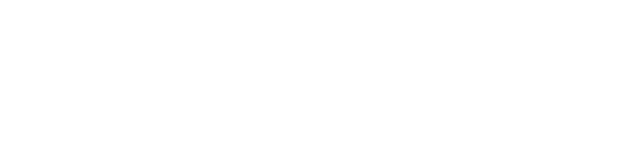
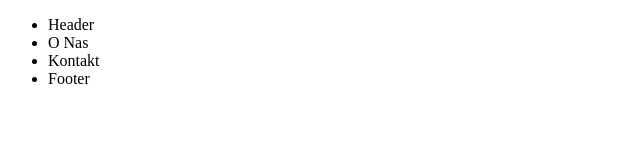
Before and after one commit to mludwig99/14-struktura-html5, a plain HTML site: page index.html in a window 1280 px wide. Shown: the whole page, without its empty margins (0-640 px from the left). Drawn offline with Linux system fonts and the light colour scheme.

Commit message:
14-struktura-html5-poprawione

```diff
--- a/index.html
+++ b/index.html
@@ -8,13 +8,19 @@
 </head>
 <body>
     <nav>
+        <ul>
+            <li>Header</li>
+            <li>O Nas</li>
+            <li>Kontakt</li>
+            <li>Footer</li>
+        </ul>
+    </nav>
         <header id="main"></header>
         <section id="o-nas">
             <p class="tekst"></p>
         </section>
         <section id="kontakt"></section>
         <footer id="footer"></footer>
-    </nav>
 
 
 </body>
```
